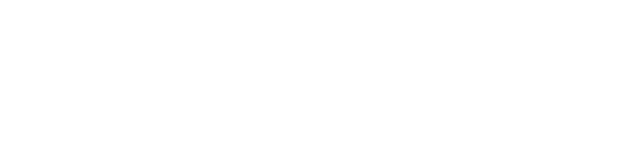
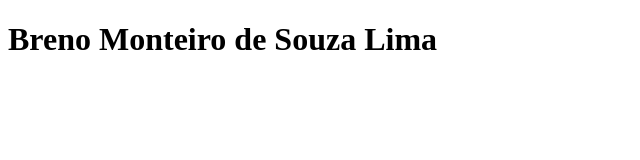
Before and after one commit to brenomont85/brenomont85.github.io, a plain HTML site: page index.html in a window 1280 px wide. Shown: the whole page, without its empty margins (0-640 px from the left). Drawn offline with Linux system fonts and the light colour scheme.

Commit message:
adiciona nome completo

```diff
--- a/index.html
+++ b/index.html
@@ -7,6 +7,7 @@
     <title>Portfólio Web</title>
 </head>
 <body>
+<h1>Breno Monteiro de Souza Lima</h1>
 
 </body>
 
```
